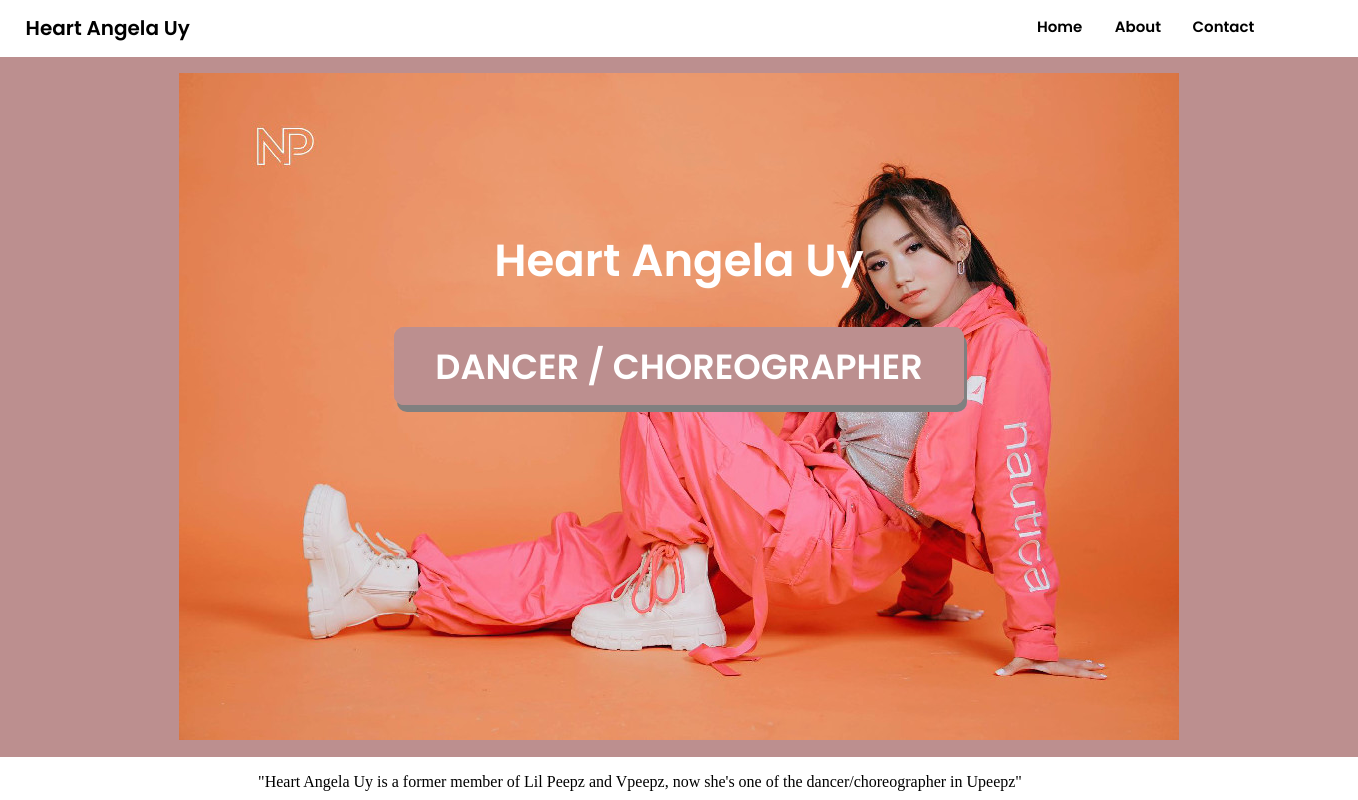
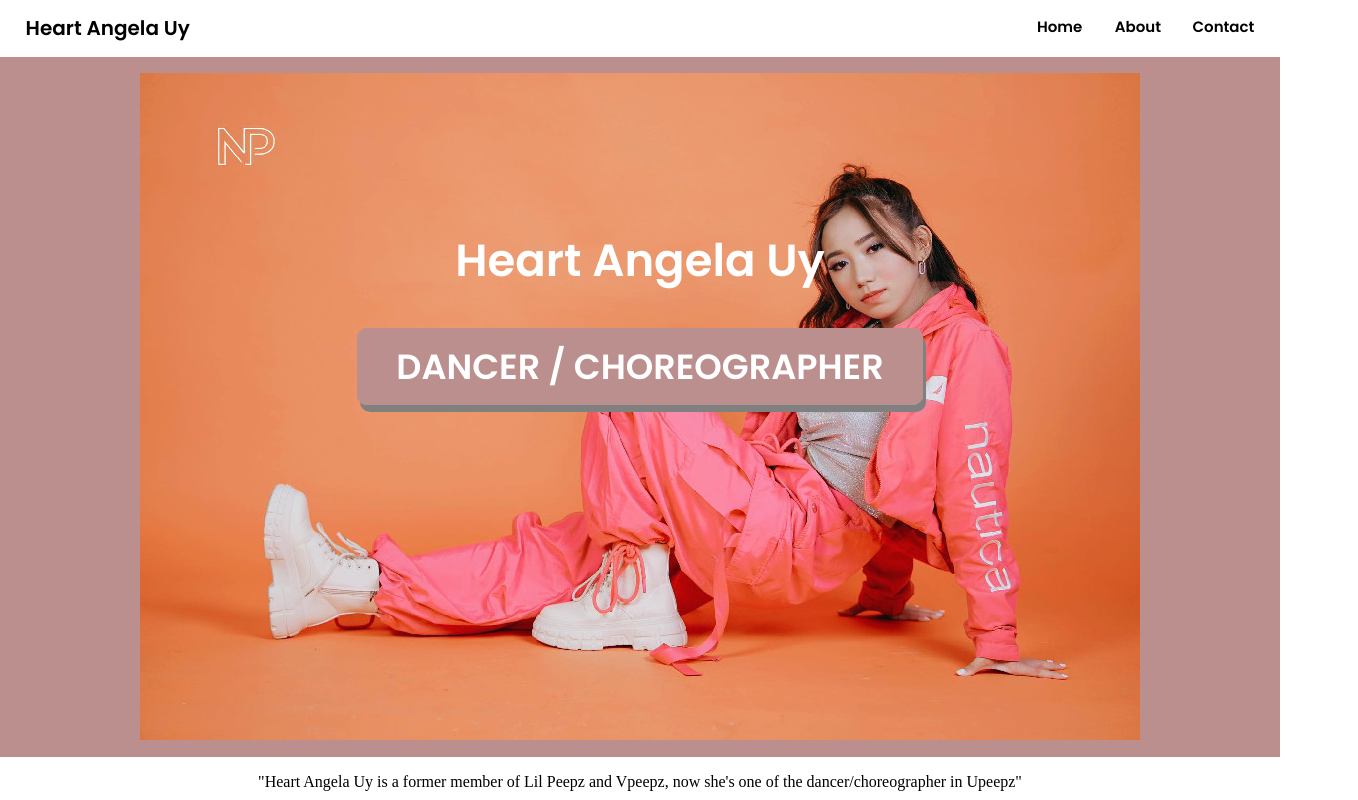
Before and after one commit to TianChris17/MyTributePage.github.io, a plain HTML site: page index.html in a window 1280 px wide. Shown: the top 800 px of the page, 1358 px wide, since content can reach past the window. Drawn offline with Linux system fonts and the light colour scheme.

Commit message:
Add files via upload

```diff
--- a/style.css
+++ b/style.css
@@ -59,7 +59,7 @@ a:hover{
 .background{
 
     font-family: 'Poppins', sans-serif;
-    width: 1358px;
+    width: 100%;
     height: 700px;
 
     background-image: url(images/heart2.jpg);
```
